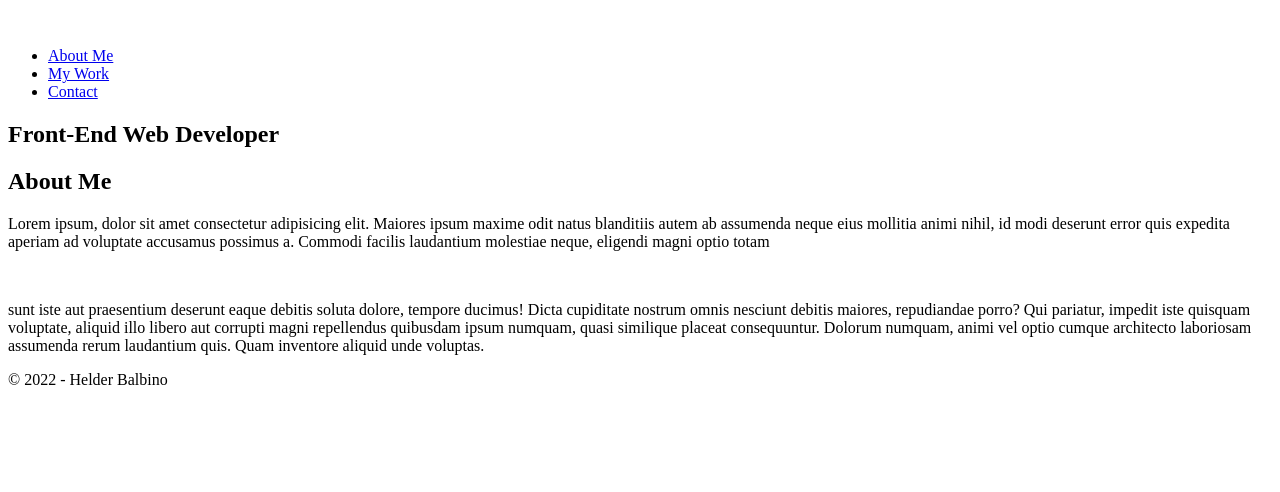
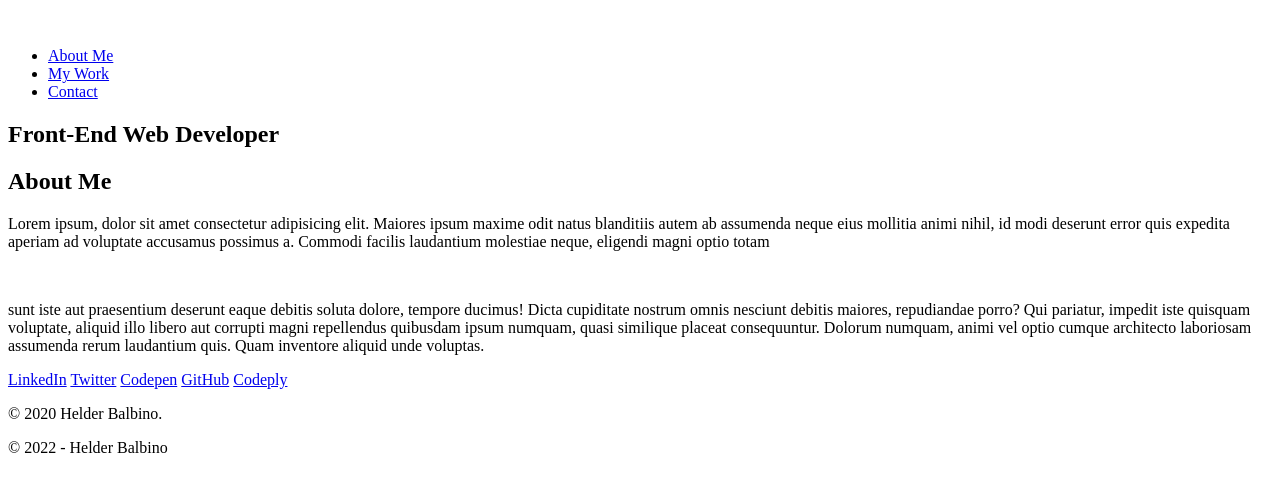
Before and after one commit to HelderBalbino/bootcamp-module-2-challenge, a plain HTML site: page index.htm in a window 1280 px wide. Drawn offline with Linux system fonts and the light colour scheme.

Commit message:
add bottom container

```diff
--- a/index.htm
+++ b/index.htm
@@ -4,7 +4,10 @@
 <head>
     <meta charset="UTF-8">
     <meta http-equiv="X-UA-Compatible" content="IE=edge">
+    <meta name="HandheldFriendly" content="true">
     <meta name="viewport" content="width=device-width, initial-scale=1.0">
+    <link rel="icon" href="Images/favicon.ico">
+    <link href="https://fonts.googleapis.com/css?family=Merriweather|Montserrat|Sacramento" rel="stylesheet">
     <title>Helder Balbino</title>
 </head>
 
@@ -58,11 +61,23 @@
         </section>
 
         <!-- contact -->
+        <!--############################## Bottom container ##############################  -->
+
+
+        <div class="bottom-container">
+            <a class="footer-link" href="https://www.linkedin.com/in/helder-balbino-18184a100/">LinkedIn</a>
+            <a class="footer-link" href="https://twitter.com/helderbalbino?lang=en">Twitter</a>
+            <a class="footer-link" href="https://codepen.io/HelderBalbino/">Codepen</a>
+            <a class="footer-link" href="https://github.com/HelderBalbino">GitHub</a>
+            <a class="footer-link" href="https://www.codeply.com/dashboard">Codeply</a>
+            <p class="copyright"> © 2020 Helder Balbino.</p>
+        </div>
 
 
     </main>
     <!-- footer -->
     <footer>
+
 
         </div>
         </div>
```
